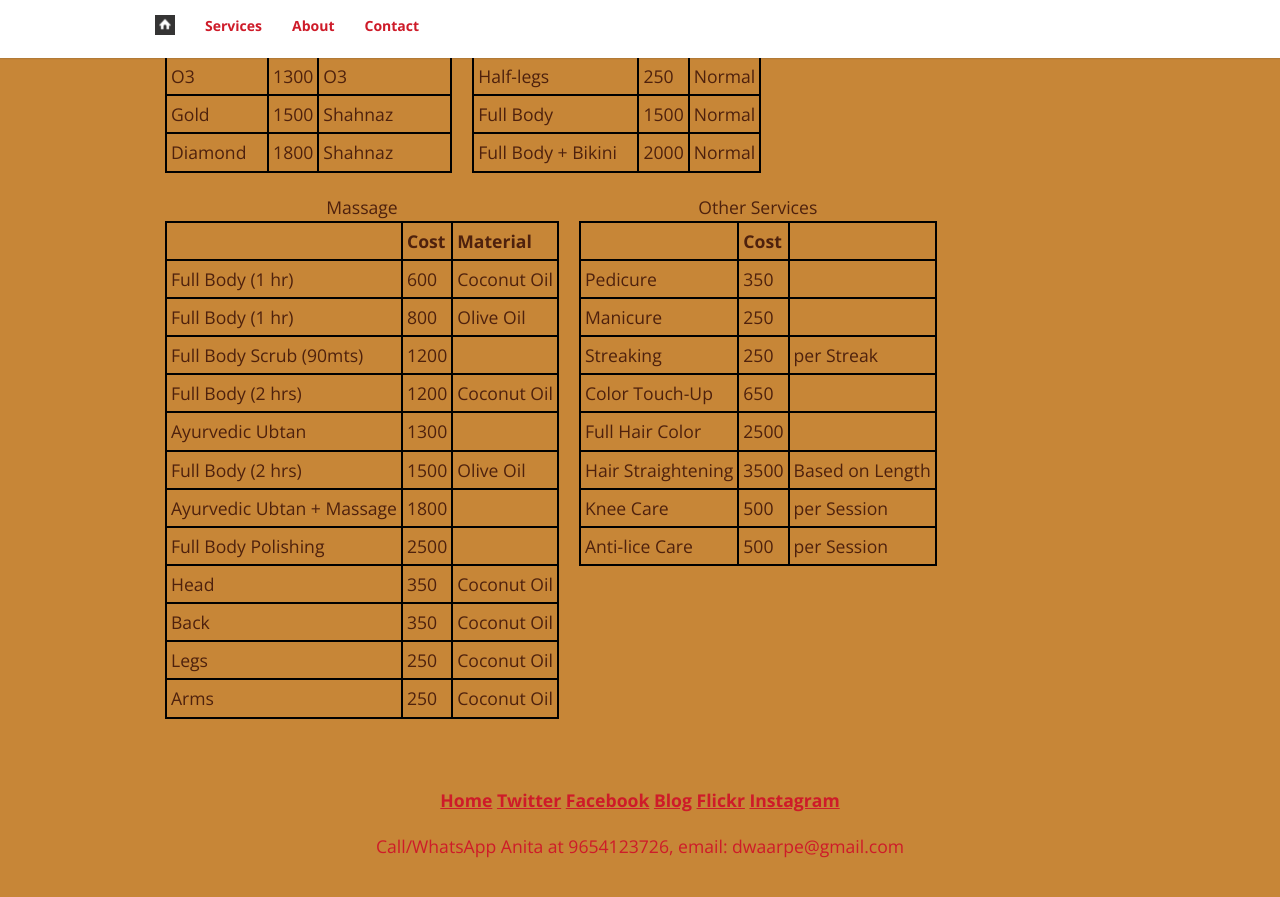
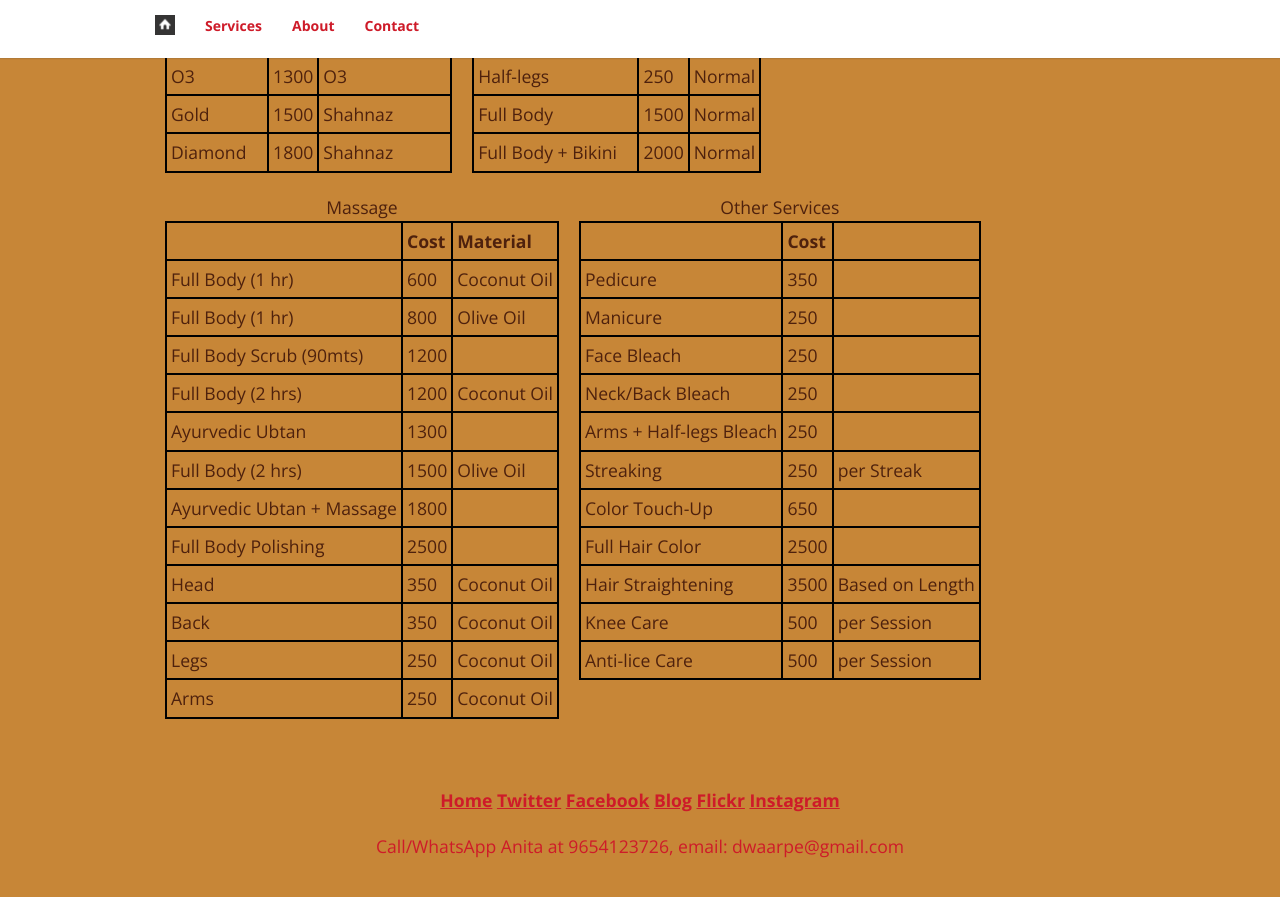
Before and after one commit to dwaarpe/dwaarpe.github.io, a Jekyll site: the page built from _pages/02_rates.md, in a window 1280 px wide and 900 px high, scrolled down 641 px. Shown: the top 897 px of the window. Built offline with Jekyll 4.4.1, drawn with Linux system fonts in a browser that asks for light colours; some web fonts are replaced.

Commit message:
more rates

```diff
--- a/_pages/02_rates.md
+++ b/_pages/02_rates.md
@@ -243,6 +243,21 @@ th {
       <td></td>
    </tr>
    <tr>
+      <td>Face Bleach</td>
+      <td>250</td>
+      <td></td>
+   </tr>
+   <tr>
+      <td>Neck/Back Bleach</td>
+      <td>250</td>
+      <td></td>
+   </tr>
+   <tr>
+      <td>Arms + Half-legs Bleach</td>
+      <td>250</td>
+      <td></td>
+   </tr>
+   <tr>
       <td>Streaking</td>
       <td>250</td>
       <td>per Streak</td>
```
